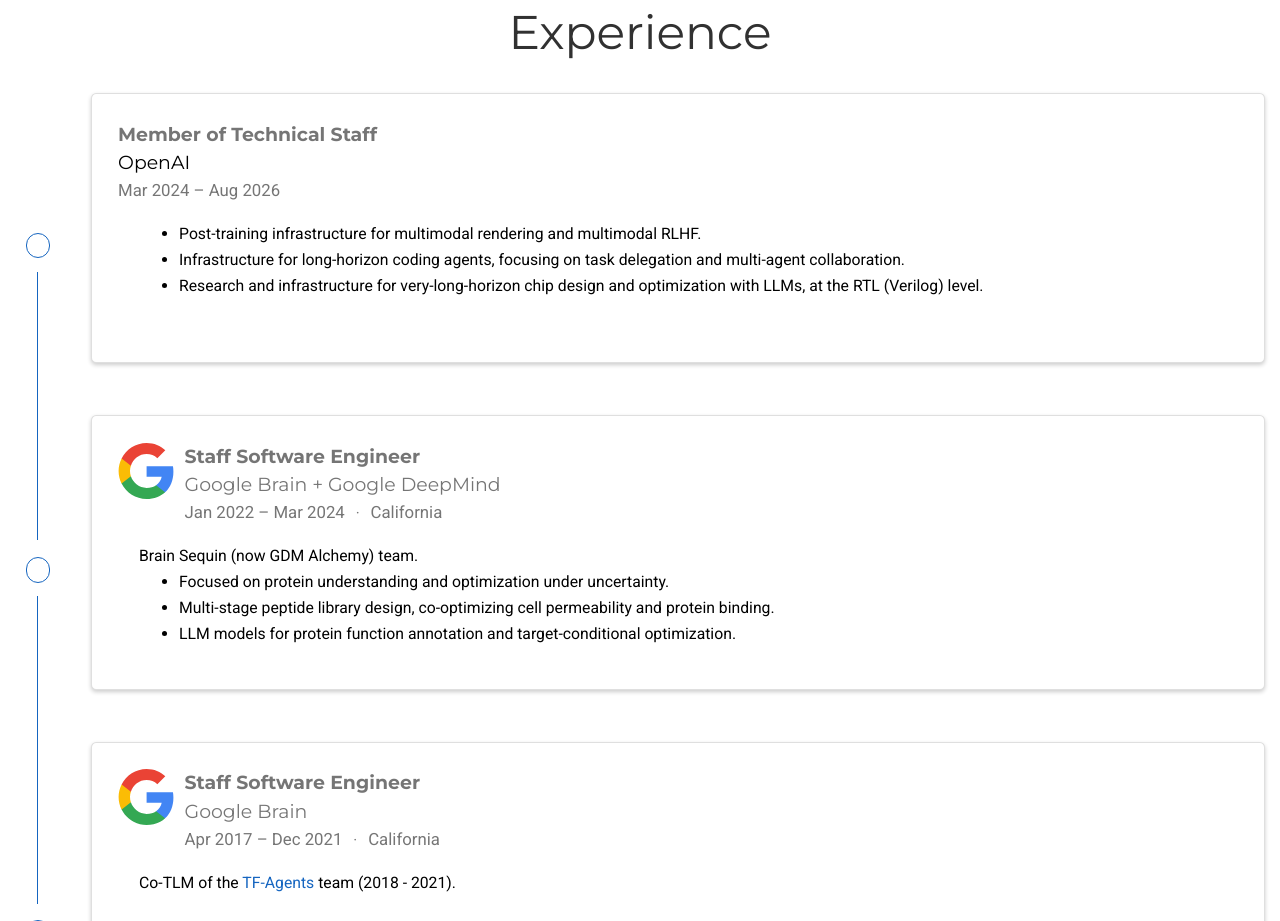
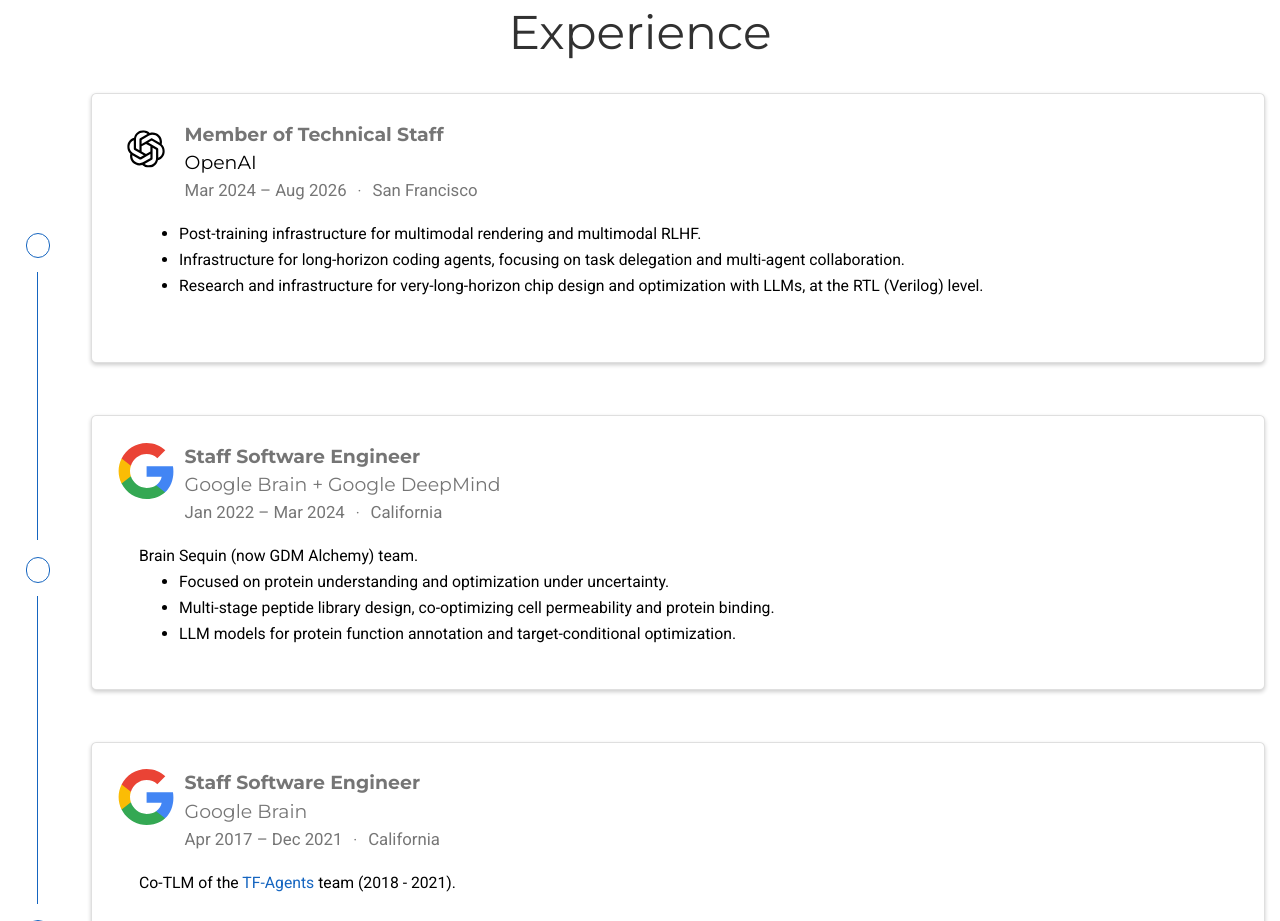
Before and after one commit to ebrevdo/ebrevdo.github.io, a plain HTML site: page index.html in a window 1280 px wide. Shown: the part 2480-3401 px from the top of the page. Drawn offline with nearby package versions, Linux system fonts and the light colour scheme; some icons are missing.

Commit message:
Publish OpenAI logo and location update

```diff
--- a/index.html
+++ b/index.html
@@ -2012,6 +2012,10 @@
     <div class="col py-2">
       <div class="card">
         <div class="card-body">
+          <div class="d-flex align-content-start">
+            <div class="mr-2 mb-2"><a href="https://openai.com/" target="_blank" rel="noopener"><img src="./media/icons/brands/org-openai.svg" width="56px" height="56px" alt="OpenAI"></a></div>
+            <div>
+
 
               <div class="section-subheading card-title exp-title text-muted my-0">Member of Technical Staff</div>
               <div class="section-subheading card-title exp-company text-muted my-0"><a href="https://openai.com/" target="_blank" rel="noopener">OpenAI</a></div>
@@ -2021,7 +2025,13 @@
                   Aug 2026
 
 
+                  <span class="middot-divider"></span>
+                  <span>San Francisco</span>
+
               </div>
+            </div>
+          </div>
+
 
           <div class="card-text"><ul>
 <li>Post-training infrastructure for multimodal rendering and multimodal RLHF.</li>
```
Also changed, not shown: media/icons/brands/org-openai.svg (added), 1 other file.
